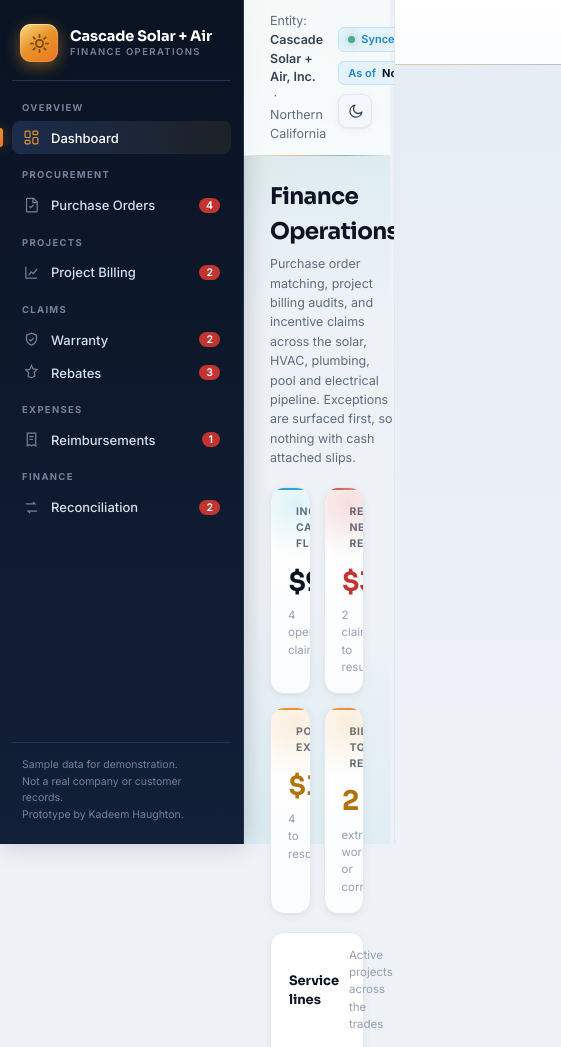
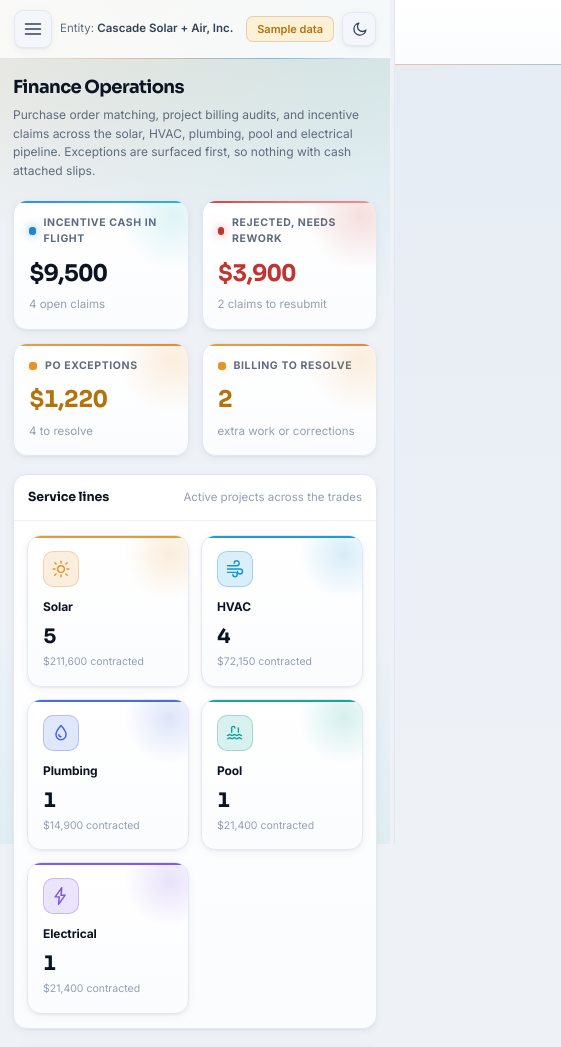
Before and after one commit to kadeemhaughton/Solar-HVAC, a plain HTML site: page index.html in a window 390 px wide. Shown: the top 1047 px of the page, 561 px wide, since content can reach past the window. Drawn offline with Linux system fonts and the light colour scheme.

Commit message:
Make the prototype responsive and simplify the README
Add a mobile layout. On small screens the sidebar collapses into a hamburger
drawer with a backdrop, the top bar and cards tighten their spacing, and the
content grids stack to one or two columns. Verified with headless Chromium:
no horizontal overflow down to 360px, and navigation still closes the drawer.
Rewrite the README in plain prose.

```diff
--- a/index.html
+++ b/index.html
@@ -386,11 +386,42 @@
   .cell-inp{font-family:inherit; font-size:12.5px; color:var(--ink); background:var(--surface); border:1px solid var(--line); border-radius:6px; padding:4px 7px; width:92px; text-align:right; font-variant-numeric:tabular-nums}
   .cell-inp:focus{outline:1px solid var(--brand); border-color:var(--brand)}
   .none{color:var(--faint); font-size:11.5px}
+
+  /* ---- mobile / responsive shell ---- */
+  .navtoggle{display:none; align-items:center; justify-content:center; width:38px; height:38px; flex:none; border:1px solid var(--line); background:var(--raised); color:var(--ink2); border-radius:9px; cursor:pointer; box-shadow:var(--shadow); transition:background .15s, color .15s}
+  .navtoggle:hover{background:var(--surface); color:var(--ink)}
+  .navtoggle svg{width:20px; height:20px}
+  .side-scrim{position:fixed; inset:0; background:rgba(8,12,20,.5); opacity:0; pointer-events:none; transition:opacity .2s; z-index:55}
+  .side-scrim.on{opacity:1; pointer-events:auto}
+  @media (max-width:860px){
+    .navtoggle{display:inline-flex}
+    .topbar{justify-content:flex-start; padding:10px 14px; padding-right:max(14px,env(safe-area-inset-right,0px))}
+    .topbar .right{margin-left:auto}
+    .side{position:fixed; left:0; top:0; z-index:60; height:100vh; height:100dvh; width:min(286px,84vw); transform:translateX(-100%); transition:transform .24s cubic-bezier(.4,0,.2,1); box-shadow:none}
+    .side.open{transform:none; box-shadow:26px 0 70px rgba(8,12,20,.42)}
+    .main{padding:18px 16px 44px; padding-right:max(16px,env(safe-area-inset-right,0px))}
+    .vhead h1{font-size:20px}
+    .topbar .ctx{font-size:11.5px; min-width:0; overflow:hidden; text-overflow:ellipsis; white-space:nowrap}
+  }
+  @media (max-width:560px){
+    .ctx-loc{display:none}
+    .topbar .chip:not(.env){display:none}
+    .topbar{gap:8px}
+    .vhead h1{font-size:18px}
+    .vhead .sub{font-size:12px}
+    .kpi{padding:14px 15px 15px}
+    .kpi .v{font-size:23px}
+    .main{padding:15px 13px 40px}
+    .card-b{padding:14px 13px}
+    .card-h{padding:13px 14px}
+    .card-h h2{font-size:12.5px}
+  }
 </style>
 </head>
 <body>
 <div class="app">
-  <aside class="side">
+  <div class="side-scrim" id="side-scrim"></div>
+  <aside class="side" id="sidebar">
     <div class="brand">
       <span class="mk"><svg viewBox="0 0 24 24" fill="none" stroke="#7a4a05" stroke-width="2" stroke-linecap="round" stroke-linejoin="round"><circle cx="12" cy="12" r="4.2"/><path d="M12 2.2v2.4M12 19.4v2.4M2.2 12h2.4M19.4 12h2.4M5 5l1.7 1.7M17.3 17.3L19 19M19 5l-1.7 1.7M6.7 17.3L5 19"/></svg></span>
       <span class="nm">Cascade Solar + Air<small>Finance Operations</small></span>
@@ -427,7 +458,8 @@
 
   <div class="body">
     <div class="topbar">
-      <div class="ctx">Entity: <b>Cascade Solar + Air, Inc.</b> &nbsp;&middot;&nbsp; Northern California</div>
+      <button class="navtoggle" id="nav-toggle" aria-label="Open menu" aria-controls="sidebar" aria-expanded="false"><svg viewBox="0 0 24 24" fill="none" stroke="currentColor" stroke-width="1.8" stroke-linecap="round"><path d="M3 6h18M3 12h18M3 18h18"/></svg></button>
+      <div class="ctx">Entity: <b>Cascade Solar + Air, Inc.</b><span class="ctx-loc">&nbsp;&middot;&nbsp; Northern California</span></div>
       <div class="right">
         <span class="chip"><span class="dot"></span>Synced: ServiceTitan + QuickBooks</span>
         <span class="chip">As of <b style="color:var(--ink)">Nov 18, 2026</b></span>
@@ -1824,6 +1856,16 @@
     document.documentElement.setAttribute("data-theme", next);
     try{ localStorage.setItem("cs-theme", next); }catch(e){}
   });
+  (function(){
+    var side=document.getElementById("sidebar"), toggle=document.getElementById("nav-toggle"), scrim=document.getElementById("side-scrim");
+    function closeSide(){ if(side) side.classList.remove("open"); if(scrim) scrim.classList.remove("on"); if(toggle) toggle.setAttribute("aria-expanded","false"); }
+    function openSide(){ if(side) side.classList.add("open"); if(scrim) scrim.classList.add("on"); if(toggle) toggle.setAttribute("aria-expanded","true"); }
+    if(toggle) toggle.addEventListener("click", function(){ (side && side.classList.contains("open")) ? closeSide() : openSide(); });
+    if(scrim) scrim.addEventListener("click", closeSide);
+    document.addEventListener("keydown", function(e){ if(e.key==="Escape") closeSide(); });
+    document.querySelectorAll(".nav-i").forEach(function(b){ b.addEventListener("click", closeSide); });
+    window.addEventListener("resize", function(){ if(window.innerWidth>860) closeSide(); });
+  })();
   refreshAll();
 </script>
 </body>
```
Also changed, not shown: 1 other file.
